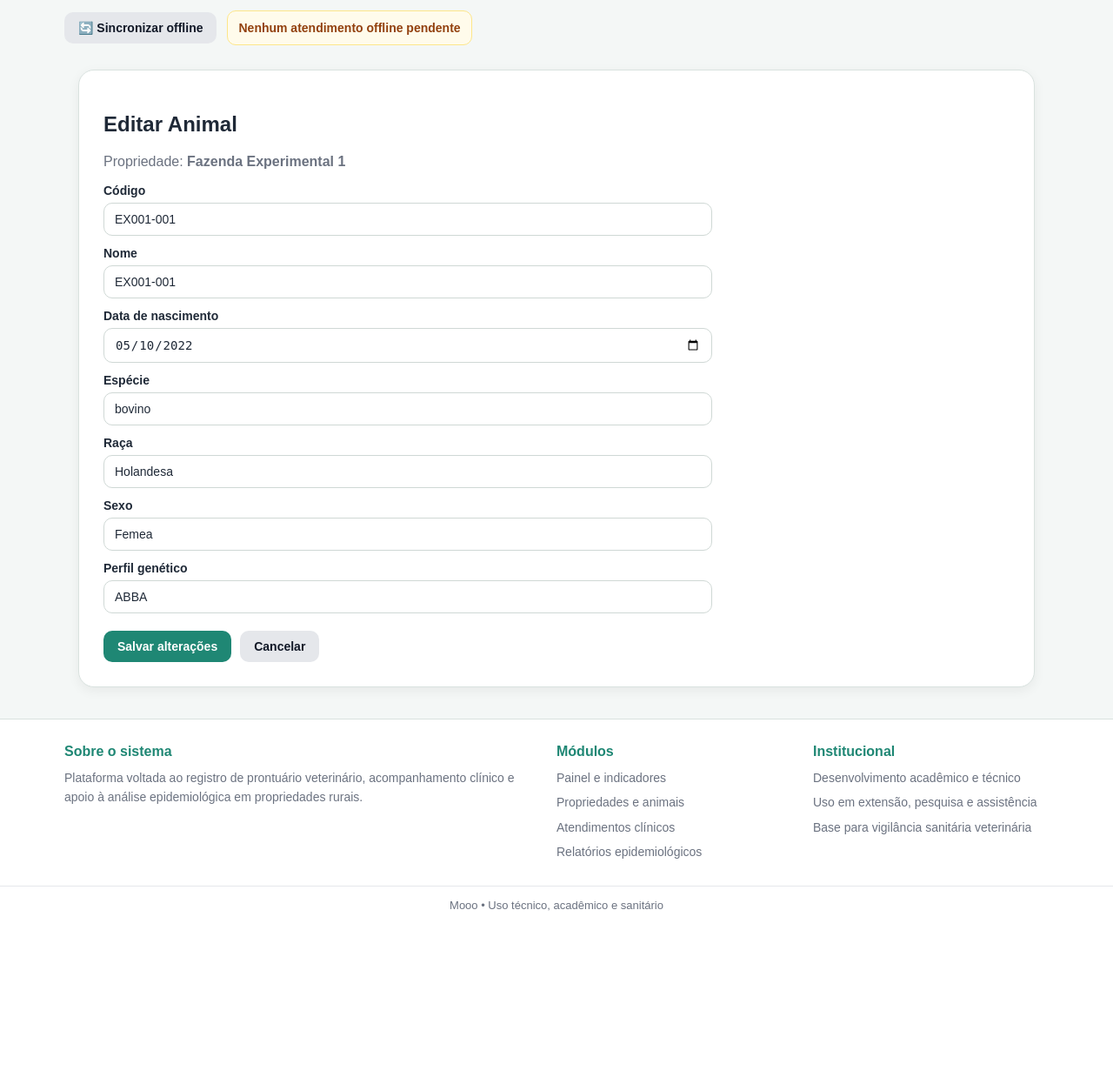
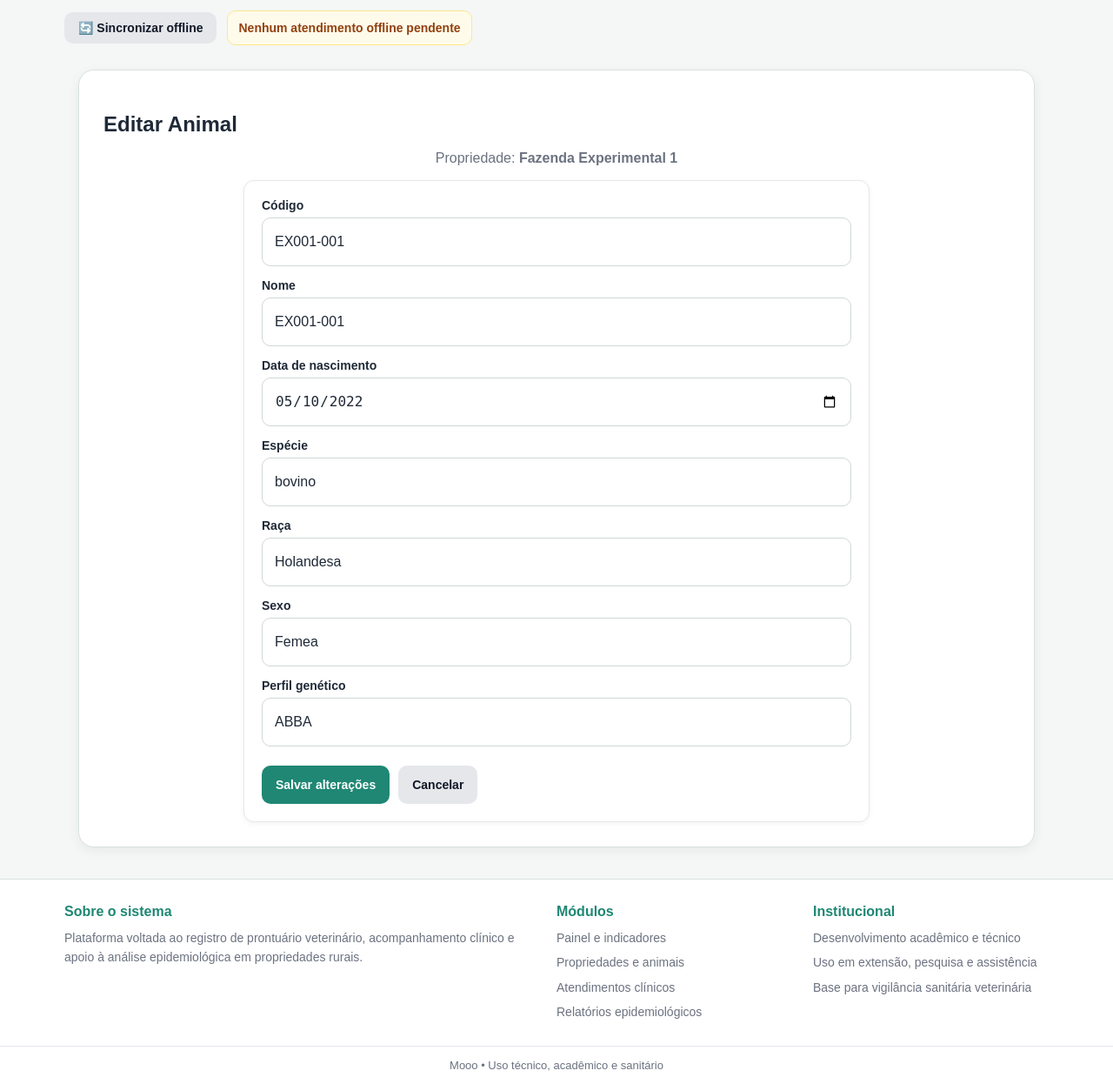
Before and after one commit to glauciocassiano-star/plataforma-relatorios, a Flask app: page /animais/1/editar in a window 1280 px wide. Shown: the part 155-1401 px from the top of the page at 87% size. Before the commit the page ends 1202 px from the top, so only its background shows below. Run offline with Flask 3, Linux system fonts and the light colour scheme; a user stored in the database is signed in; data comes from the database, SQL or seed files in the repository.

Commit message:
ajuste layout

```diff
--- a/app/templates/animal_editar.html
+++ b/app/templates/animal_editar.html
@@ -3,16 +3,86 @@
 {% block title %}Editar Animal{% endblock %}
 
 {% block content %}
-<h2>Editar Animal</h2>
 
-<p style="margin-bottom:16px;color:#6b7280;">
+<style>
+  .animal-form-card {
+    display: grid;
+    gap: 14px;
+    max-width: 720px;
+    width: 100%;
+    margin: 0 auto;
+    padding: 20px;
+    border: 1px solid #e5e7eb;
+    border-radius: 12px;
+    background: #ffffff;
+    box-shadow: 0 2px 6px rgba(0, 0, 0, 0.05);
+    box-sizing: border-box;
+  }
+
+  .campo-grupo {
+    display: grid;
+    gap: 6px;
+  }
+
+  .campo-padrao {
+    min-height: 56px;
+    padding: 12px 14px;
+    border: 1px solid #cfd8d5;
+    border-radius: 10px;
+    background: #ffffff;
+    color: #1f2937;
+    font-size: 16px;
+    width: 100%;
+    box-sizing: border-box;
+    -webkit-appearance: none;
+    appearance: none;
+  }
+
+  input[type="date"].campo-padrao {
+    display: block;
+  }
+
+  .animal-form-acoes {
+    display: flex;
+    gap: 10px;
+    flex-wrap: wrap;
+    margin-top: 8px;
+  }
+
+  .animal-form-acoes .btn,
+  .animal-form-acoes button {
+    min-height: 44px;
+  }
+
+  @media (max-width: 768px) {
+    .animal-form-card {
+      padding: 14px;
+      max-width: 100%;
+    }
+
+    .animal-form-acoes {
+      flex-direction: column;
+      align-items: stretch;
+    }
+
+    .animal-form-acoes .btn,
+    .animal-form-acoes button {
+      width: 100%;
+    }
+  }
+</style>
+
+<h2 style="margin-bottom:8px;">Editar Animal</h2>
+
+<p style="margin-bottom:16px; color:#6b7280; text-align:center;">
   Propriedade: <strong>{{ propriedade.nome }}</strong>
 </p>
 
-<form method="POST" style="display:grid;gap:12px;max-width:700px;">
-  <div style="display:grid;gap:6px;">
-    <label for="codigo">Código</label>
+<form method="POST" class="animal-form-card">
+  <div class="campo-grupo">
+    <label for="codigo"><b>Código</b></label>
     <input
+      class="campo-padrao"
       type="text"
       id="codigo"
       name="codigo"
@@ -21,9 +91,10 @@
     >
   </div>
 
-  <div style="display:grid;gap:6px;">
-    <label for="nome">Nome</label>
+  <div class="campo-grupo">
+    <label for="nome"><b>Nome</b></label>
     <input
+      class="campo-padrao"
       type="text"
       id="nome"
       name="nome"
@@ -31,9 +102,10 @@
     >
   </div>
 
-  <div style="display:grid;gap:6px;">
-    <label for="data_nascimento">Data de nascimento</label>
+  <div class="campo-grupo">
+    <label for="data_nascimento"><b>Data de nascimento</b></label>
     <input
+      class="campo-padrao"
       type="date"
       id="data_nascimento"
       name="data_nascimento"
@@ -41,9 +113,10 @@
     >
   </div>
 
-  <div style="display:grid;gap:6px;">
-    <label for="especie">Espécie</label>
+  <div class="campo-grupo">
+    <label for="especie"><b>Espécie</b></label>
     <input
+      class="campo-padrao"
       type="text"
       id="especie"
       name="especie"
@@ -51,9 +124,10 @@
     >
   </div>
 
-  <div style="display:grid;gap:6px;">
-    <label for="raca">Raça</label>
+  <div class="campo-grupo">
+    <label for="raca"><b>Raça</b></label>
     <input
+      class="campo-padrao"
       type="text"
       id="raca"
       name="raca"
@@ -61,9 +135,10 @@
     >
   </div>
 
-  <div style="display:grid;gap:6px;">
-    <label for="sexo">Sexo</label>
+  <div class="campo-grupo">
+    <label for="sexo"><b>Sexo</b></label>
     <input
+      class="campo-padrao"
       type="text"
       id="sexo"
       name="sexo"
@@ -71,9 +146,10 @@
     >
   </div>
 
-  <div style="display:grid;gap:6px;">
-    <label for="perfil_genetico">Perfil genético</label>
+  <div class="campo-grupo">
+    <label for="perfil_genetico"><b>Perfil genético</b></label>
     <input
+      class="campo-padrao"
       type="text"
       id="perfil_genetico"
       name="perfil_genetico"
@@ -81,7 +157,7 @@
     >
   </div>
 
-  <div style="display:flex;gap:10px;flex-wrap:wrap;margin-top:8px;">
+  <div class="animal-form-acoes">
     <button type="submit">Salvar alterações</button>
 
     <a
@@ -92,4 +168,5 @@
     </a>
   </div>
 </form>
+
 {% endblock %}
```
